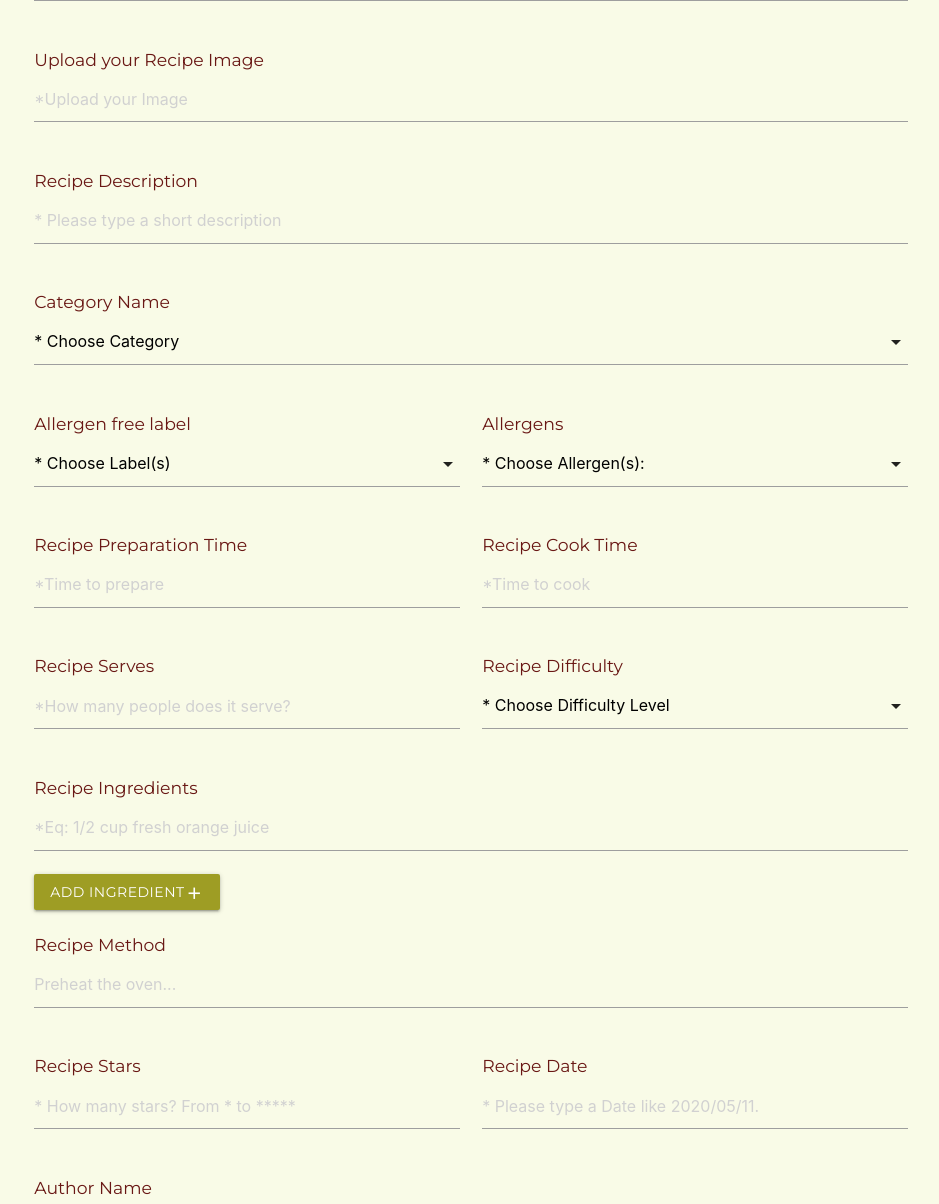
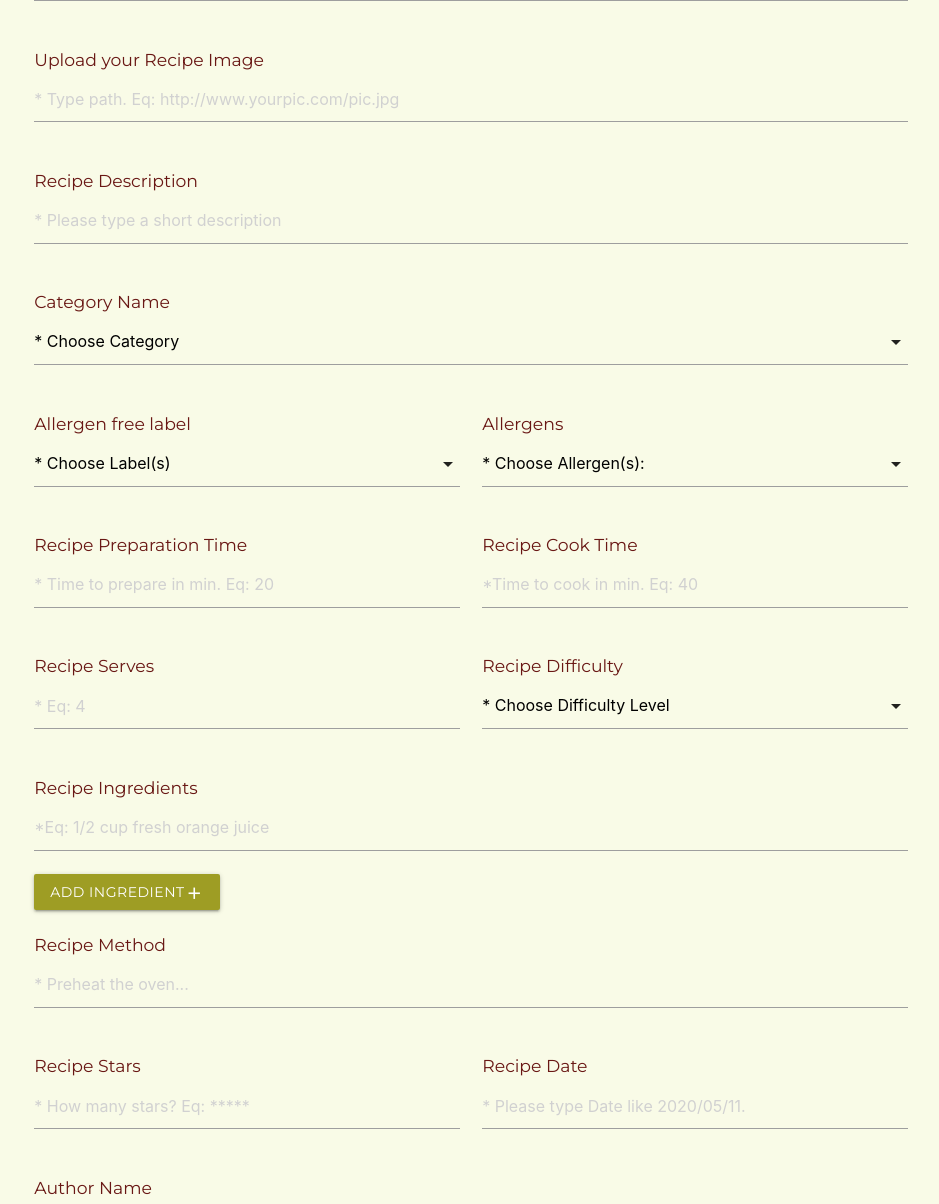
Before and after one commit to 2tracks/DCDMilestone_Project-Cookbook, a Flask app: page /add_recipe in a window 1280 px wide. Shown: the part 492-1696 px from the top of the page, without its empty margins (169-1108 px from the left). Run offline with Flask 2, Linux system fonts and the light colour scheme; data that the repository does not hold is empty; some libraries are stand-ins or nearby versions.

Commit message:
Changed placeholder text for add_recipe.html

```diff
--- a/templates/add_recipe.html
+++ b/templates/add_recipe.html
@@ -17,7 +17,7 @@
 
             <div class="input-field col s12">
                 <h6>Upload your Recipe Image</h6>
-                <input id="recipe_img" type="text" class="validate" name="recipe_img" placeholder="*Upload your Image" required>
+                <input id="recipe_img" type="text" class="validate" name="recipe_img" placeholder="* Type path. Eq: http://www.yourpic.com/pic.jpg" required>
             </div>
 
             <div class="input-field col s12">
@@ -58,17 +58,17 @@
 
             <div class="input-field col s12 m6">
                 <h6>Recipe Preparation Time</h6>
-                <input id="recipe_prep_time" type="text" class="validate" name="recipe_prep_time" placeholder="*Time to prepare" required>
+                <input id="recipe_prep_time" type="text" class="validate" name="recipe_prep_time" placeholder="* Time to prepare in min. Eq: 20" required>
             </div>
 
             <div class="input-field col s12 m6">
                 <h6>Recipe Cook Time</h6>
-                <input id="recipe_cook_time" type="text" class="validate" name="recipe_cook_time" placeholder="*Time to cook" required>
+                <input id="recipe_cook_time" type="text" class="validate" name="recipe_cook_time" placeholder="*Time to cook in min. Eq: 40" required>
             </div>
 
             <div class="input-field col s12 m6">
                 <h6>Recipe Serves</h6>
-                <input id="recipe_serves" type="text" class="validate" name="recipe_serves" placeholder="*How many people does it serve?" required>
+                <input id="recipe_serves" type="text" class="validate" name="recipe_serves" placeholder="* Eq: 4" required>
             </div>
 
             <div class="input-field col s12 m6">
@@ -92,17 +92,17 @@
 
             <div class="input-field col s12">
                 <h6>Recipe Method</h6>
-                <input placeholder="Preheat the oven..." id="recipe_method" name="recipe_method" type="text" class="validate" required>
+                <input placeholder="* Preheat the oven..." id="recipe_method" name="recipe_method" type="text" class="validate" required>
             </div>
 
             <div class="input-field col s12 m6">
                 <h6>Recipe Stars</h6>
-                <input id="rating" type="text" class="validate" name="rating" placeholder="* How many stars? From * to ***** " required>
+                <input id="rating" type="text" class="validate" name="rating" placeholder="* How many stars? Eq: ***** " required>
             </div>
 
             <div class="input-field col s12 m6">
                 <h6>Recipe Date</h6>
-                <input id="date" type="text" class="validate" name="date" placeholder="* Please type a Date like 2020/05/11." required>
+                <input id="date" type="text" class="validate" name="date" placeholder="* Please type Date like 2020/05/11." required>
             </div>
 
             <div class="input-field col s12">
```
